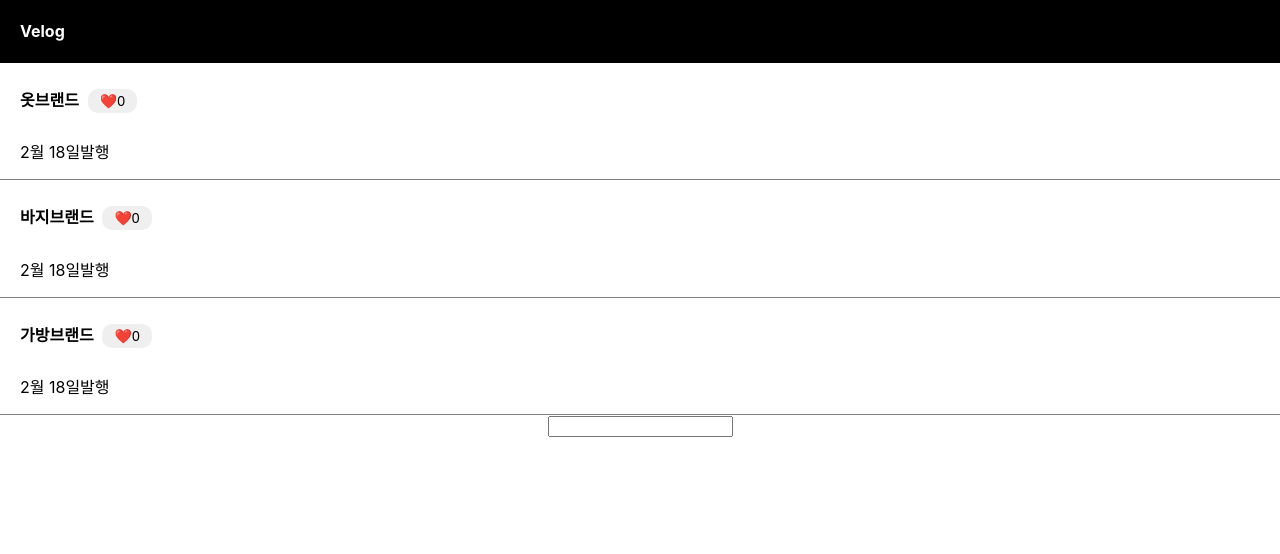
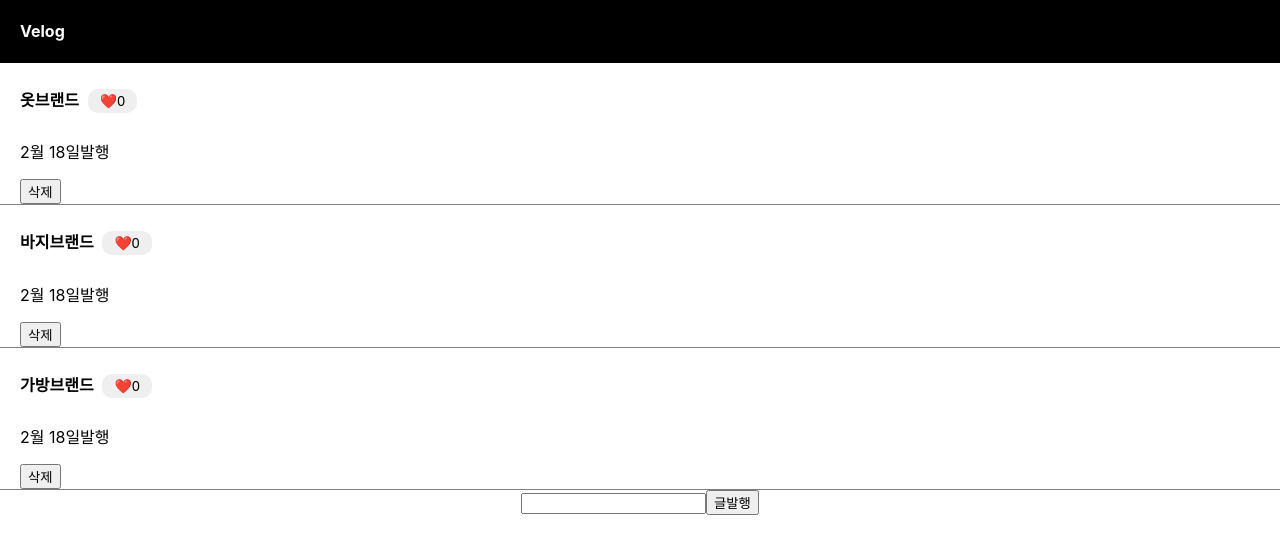
Before and after one commit to 5wintaek/React-blog, a React (Create React App) app: page / in a window 1280 px wide. Shown: the top 554 px of the page. Built offline with nearby package versions, Linux system fonts and the light colour scheme.

Commit message:
[learn] input 다루기 2 : 블로그 글발행 기능 만들기

```diff
--- a/src/components/Category/Category.jsx
+++ b/src/components/Category/Category.jsx
@@ -22,6 +22,15 @@ export function Category() {
               {글제목[i]} <Button />
             </h4>
             <p>2월 18일발행</p>
+            <button
+              onClick={() => {
+                let copy = [...글제목];
+                copy.splice(i, 1);
+                글제목변경(copy);
+              }}
+            >
+              삭제
+            </button>
           </List>
         );
       })}
@@ -32,6 +41,15 @@ export function Category() {
           console.log(value);
         }}
       />
+      <button
+        onClick={() => {
+          let copy = [...글제목];
+          copy.unshift(value);
+          글제목변경(copy);
+        }}
+      >
+        글발행
+      </button>
 
       {isModal === true ? <Modal title={title} 글제목변경={글제목변경} 글제목={글제목} /> : false}
     </div>
```
